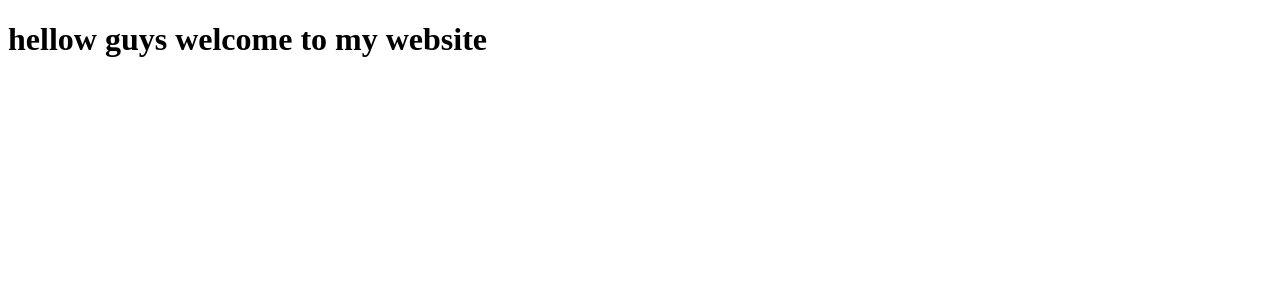
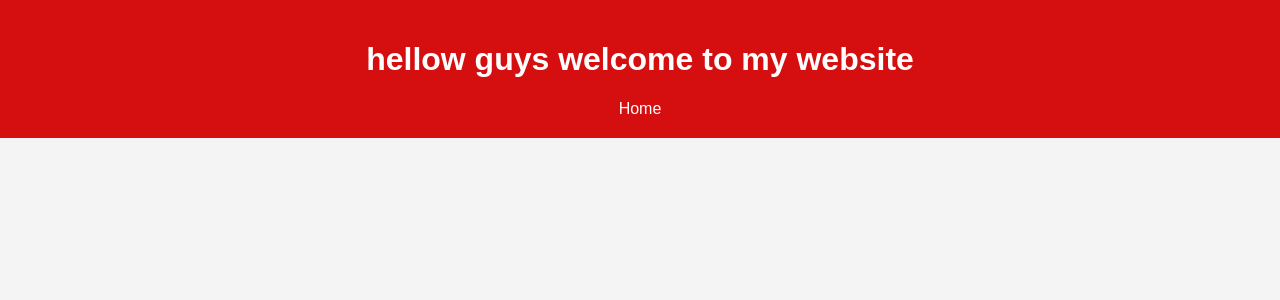
Before and after one commit to ridhafathima1/hospital-management-project-, a Django app: template core/templates/base.html in a window 1280 px wide. Shown: the top 300 px of the page. Run offline with Django 5.2, Linux system fonts and the light colour scheme; the template is opened without the code that fills it, so the values that code supplies are empty.

Commit message:
done the home.html url in base.html

```diff
--- a/core/templates/base.html
+++ b/core/templates/base.html
@@ -3,13 +3,13 @@
 <html>
     <head>
         <title>this is my website</title>
-        <link rel="stylesheet" href="{% url 'css/style.css' %}">
+        <link rel="stylesheet" href="{% static 'css/style.css' %}">
     </head>
     <body>
         <header>
             <h1>hellow guys welcome to my website</h1>
             <nav>
-
+                <a href="{% url 'home' %}">Home</a>
             </nav>
         </header>
     </body>
```
